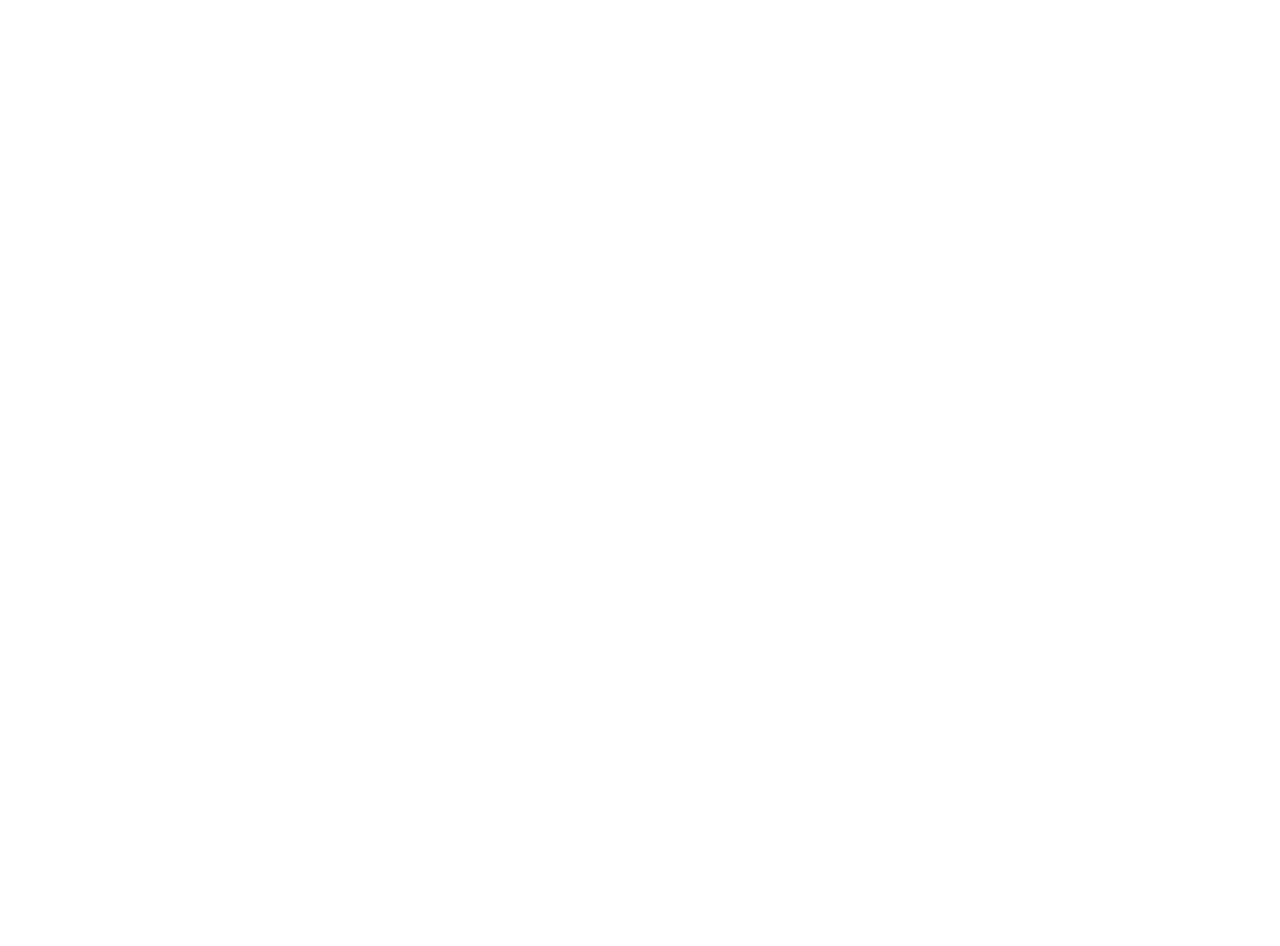
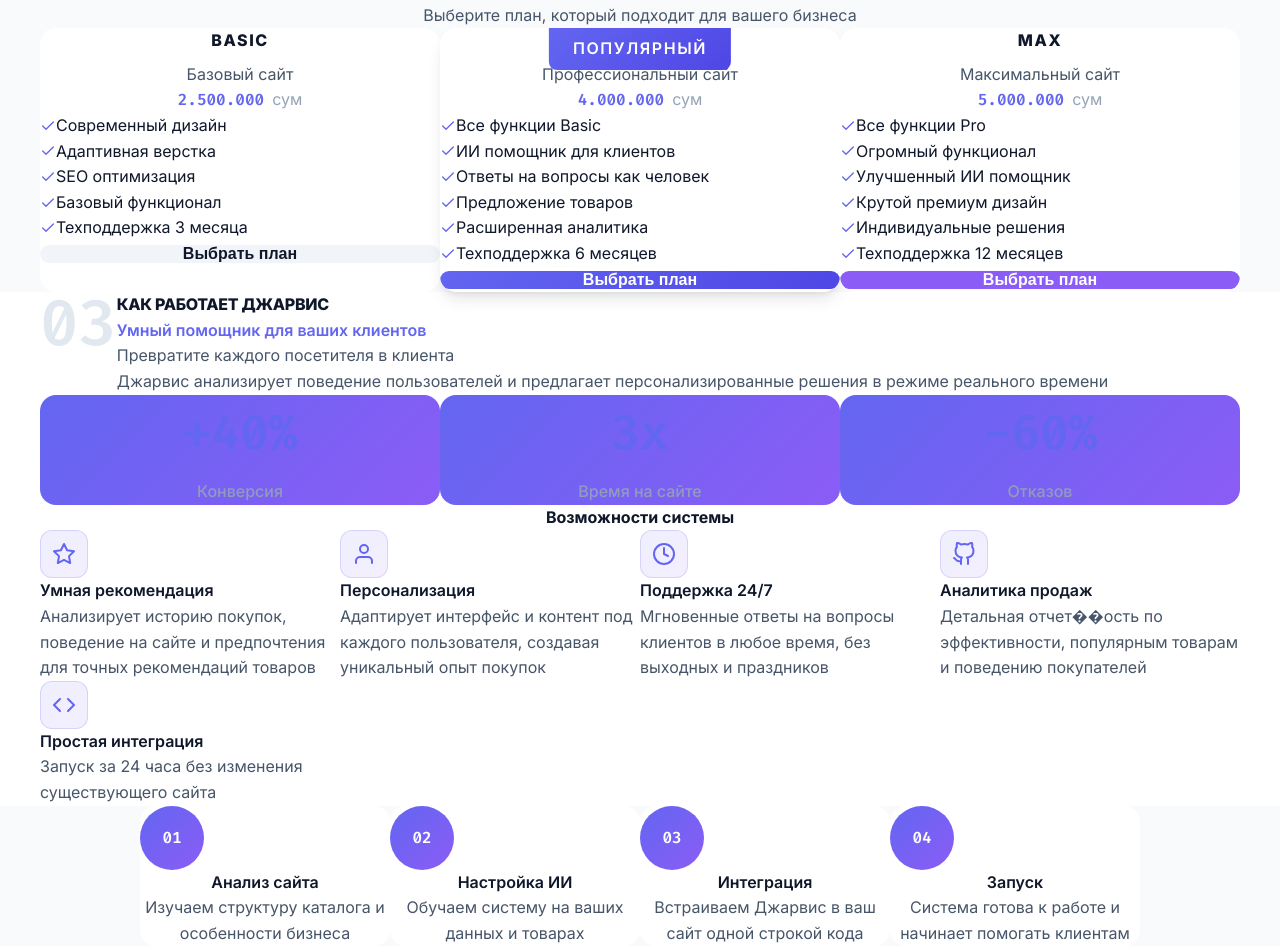
Before and after one commit to Said975-png/jarvis-web, a Next.js app: page / in a window 1280 px wide. Shown: the part 823-1769 px from the top of the page. Before the commit the page ends 800 px from the top, so only its background shows below. Built offline with nearby package versions, Linux system fonts and the light colour scheme.

Commit message:
Update main page to include new sections
cgen-b8dc9defbd5b40f7902c9746c3e02926

```diff
--- a/pages/index.tsx
+++ b/pages/index.tsx
@@ -1,5 +1,8 @@
 import Head from 'next/head'
 import Hero from '../components/Hero'
+import Pricing from '../components/Pricing'
+import Features from '../components/Features'
+import Process from '../components/Process'
 
 export default function Home() {
   return (
@@ -12,6 +15,9 @@ export default function Home() {
       </Head>
       <main>
         <Hero />
+        <Pricing />
+        <Features />
+        <Process />
       </main>
     </>
   )
```
